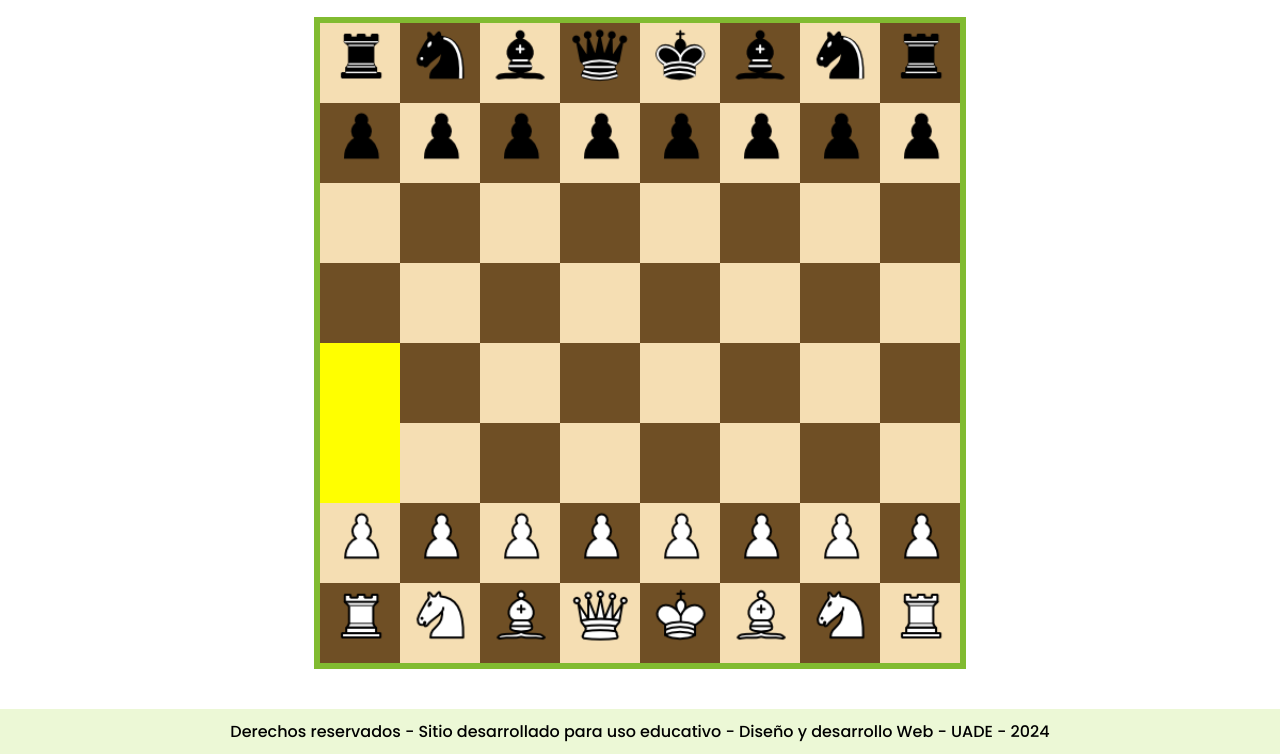
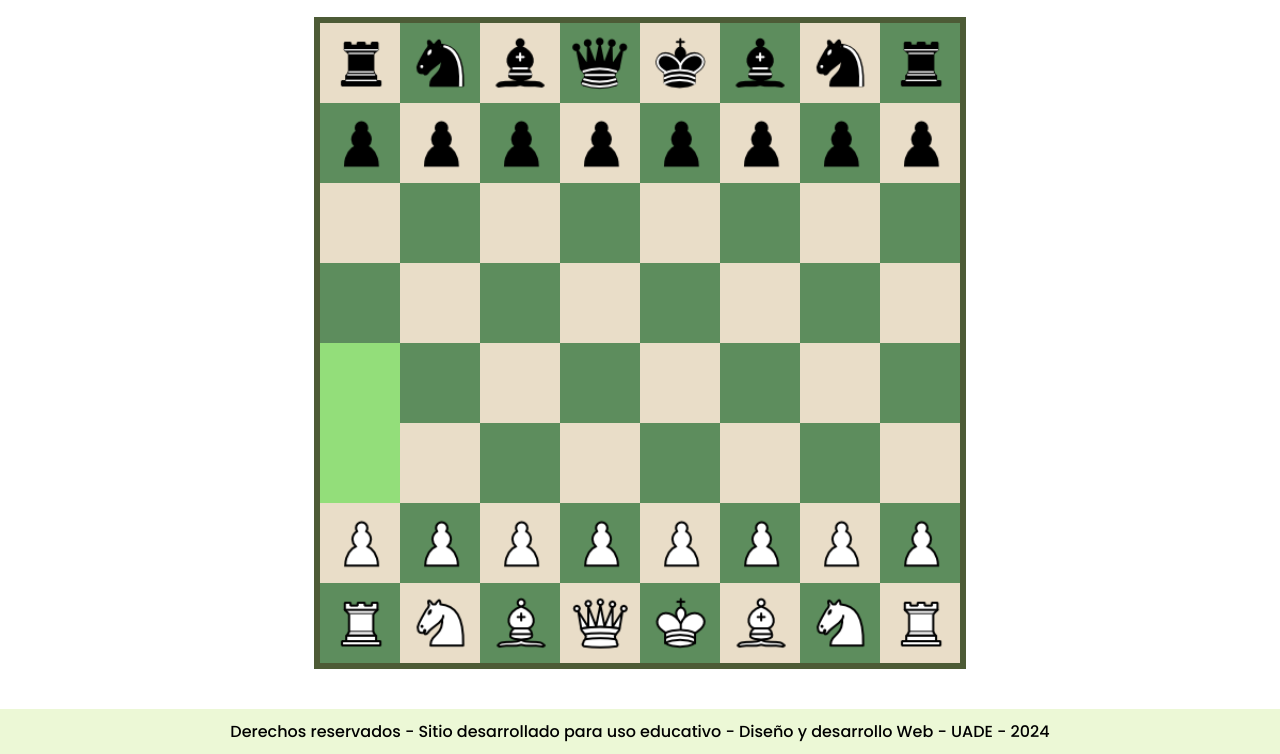
Before and after one commit to GuillermoGerstner/Trabajo-Integrador-grupal, a plain HTML site: page pages/juegos/juego_fuhrmeister.html in a window 1280 px wide. Both pictures are taken after a click on the picture 360 px from the left and 699 px from the top of the page. Shown: the part 164-918 px from the top of the page. Drawn offline with Linux system fonts and the light colour scheme; files whose address does not match are found by name.

Commit message:
Color change

```diff
--- a/pages/juegos/ajedrez.js
+++ b/pages/juegos/ajedrez.js
@@ -312,7 +312,7 @@ function showValidMoves(piece, pos) {
     function highlightValid(validPositions) {
         validPositions.forEach((position) => {
             let square = document.getElementById(`${position[0]}-${position[1]}`);
-            square.style.backgroundColor = 'yellow';
+            square.style.backgroundColor = 'rgb(147, 222, 122)';
             let clickHandler = handleValidPosClickHandler(square.id, x, y, piece);
             square.addEventListener('click', clickHandler);
         });
@@ -521,13 +521,13 @@ function removeValidMoves() {
         for (let j = 0; j < board[i].length; j++) {
             let square = document.getElementById(`${i}-${j}`);
 
-            if (square.className === 'square squareWhite' && square.style.backgroundColor === 'yellow') {
-                square.style.backgroundColor = 'wheat';
+            if (square.className === 'square squareWhite' && square.style.backgroundColor === 'rgb(147, 222, 122)') {
+                square.style.backgroundColor = 'rgb(233, 221, 200)';
                 eventHandlers.forEach(handler => {
                     square.removeEventListener('click', handler);
                 });
-            } else if (square.className === 'square squareBlack' && square.style.backgroundColor === 'yellow') {
-                square.style.backgroundColor = 'rgb(111, 79, 37)';
+            } else if (square.className === 'square squareBlack' && square.style.backgroundColor === 'rgb(147, 222, 122)') {
+                square.style.backgroundColor = 'rgb(93, 141, 93)';
                 eventHandlers.forEach(handler => {
                     square.removeEventListener('click', handler);
                 });
@@ -546,6 +546,7 @@ function drawBoard() {
             let square = document.getElementById(`${i}-${j}`);
             let img = document.createElement('img');
             img.draggable = false;
+            img.className = 'piece';
             square.innerHTML = '';
 
             switch (piece) {
--- a/pages/juegos/styles/ajedrez.css
+++ b/pages/juegos/styles/ajedrez.css
@@ -2,7 +2,7 @@
     width: fit-content;
     height: fit-content;
     margin: 0 auto;
-    border: solid 6px rgb(129, 187, 49);
+    border: solid 6px rgb(77, 91, 54);
   }
 
   .boardRow {
@@ -23,9 +23,16 @@
   }
 
   .squareWhite {
-    background-color: wheat;
+    background-color: rgb(233, 221, 200);
   }
 
   .squareBlack {
-    background-color: rgb(111, 79, 37);
+    background-color: rgb(93, 141, 93);
+
   }
+
+  .piece {
+    width: 100%;
+    height: 100%;
+    padding: 8px;
+  }
```
